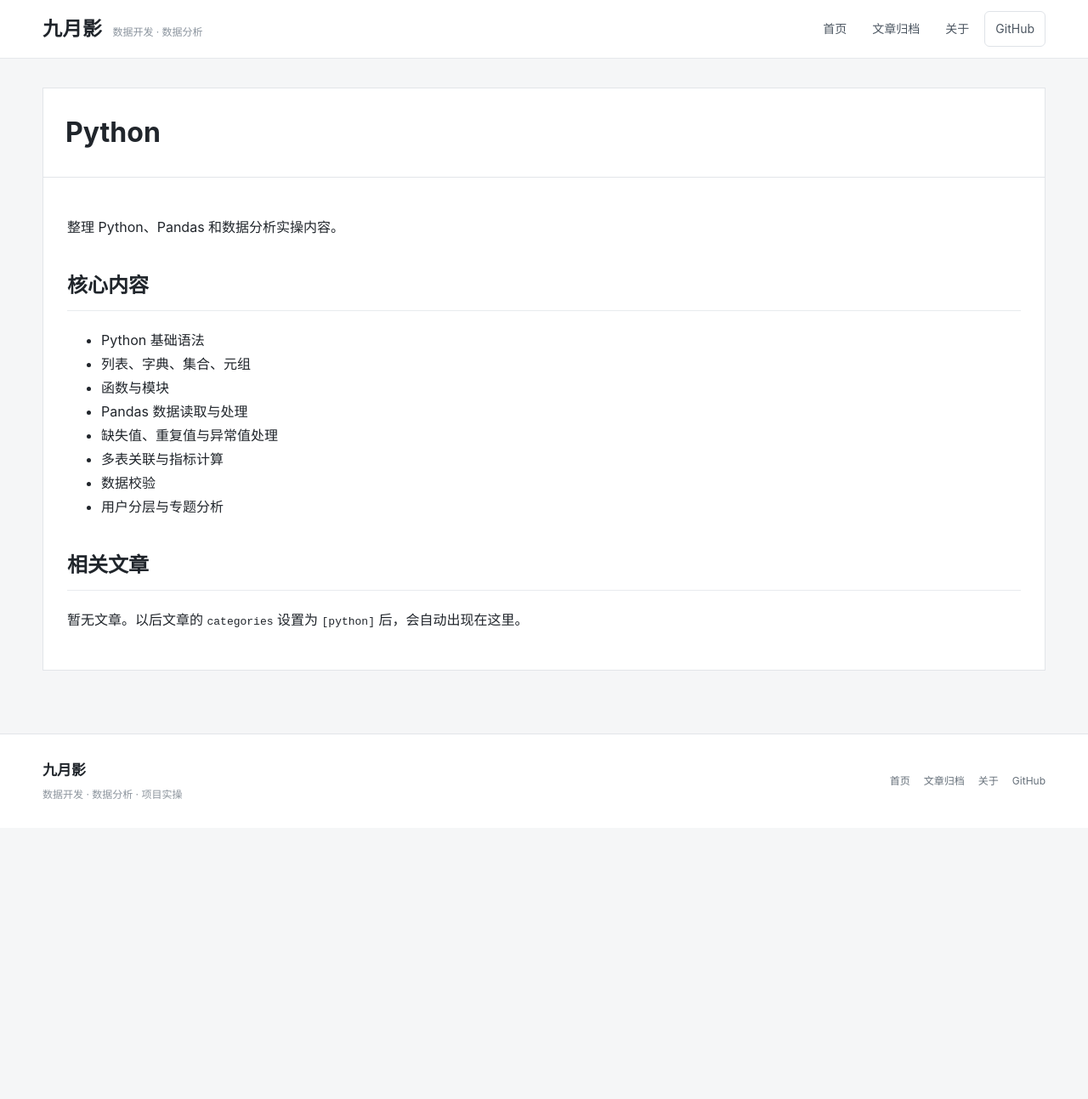
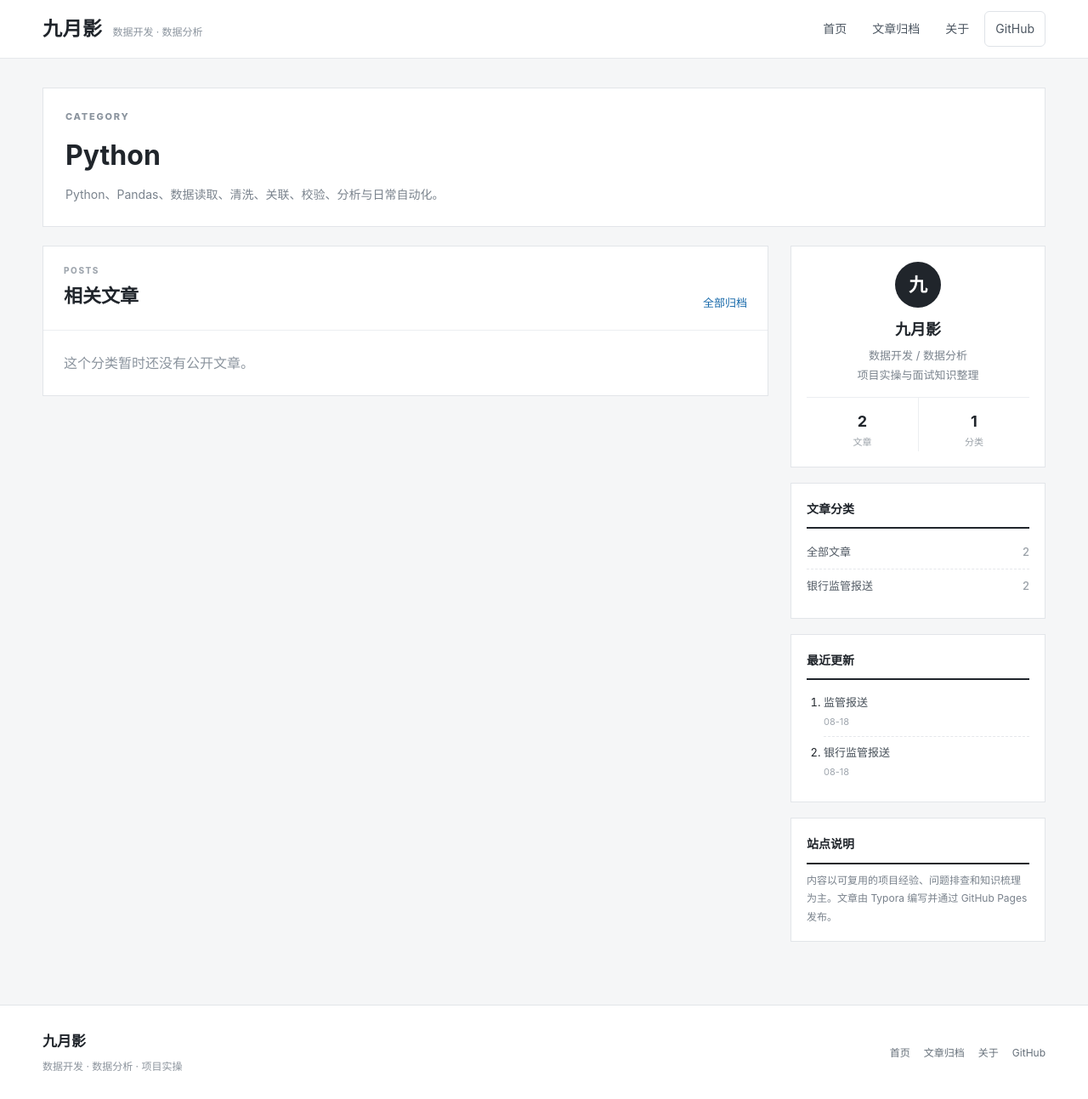
Before and after one commit to ijiuyueying/ijiuyueying.github.io, a Jekyll site: the page built from python.md, in a window 1280 px wide and 1293 px high. Shown: the whole window at 85% size. Built offline with Jekyll 4.4.1, drawn with Linux system fonts in a browser that asks for light colours.

Commit message:
统一Python分类页

```diff
--- a/python.md
+++ b/python.md
@@ -1,29 +1,7 @@
 ---
-layout: page
+layout: category
 title: Python
 permalink: /python/
+category_key: python
+description: Python、Pandas、数据读取、清洗、关联、校验、分析与日常自动化。
 ---
-
-整理 Python、Pandas 和数据分析实操内容。
-
-## 核心内容
-
-- Python 基础语法
-- 列表、字典、集合、元组
-- 函数与模块
-- Pandas 数据读取与处理
-- 缺失值、重复值与异常值处理
-- 多表关联与指标计算
-- 数据校验
-- 用户分层与专题分析
-
-## 相关文章
-
-{% assign category_posts = site.categories["python"] %}
-{% if category_posts.size > 0 %}
-{% for post in category_posts %}
-- [{{ post.title }}]({{ post.url | relative_url }}) · {{ post.date | date: "%Y-%m-%d" }}
-{% endfor %}
-{% else %}
-暂无文章。以后文章的 `categories` 设置为 `[python]` 后，会自动出现在这里。
-{% endif %}
```
